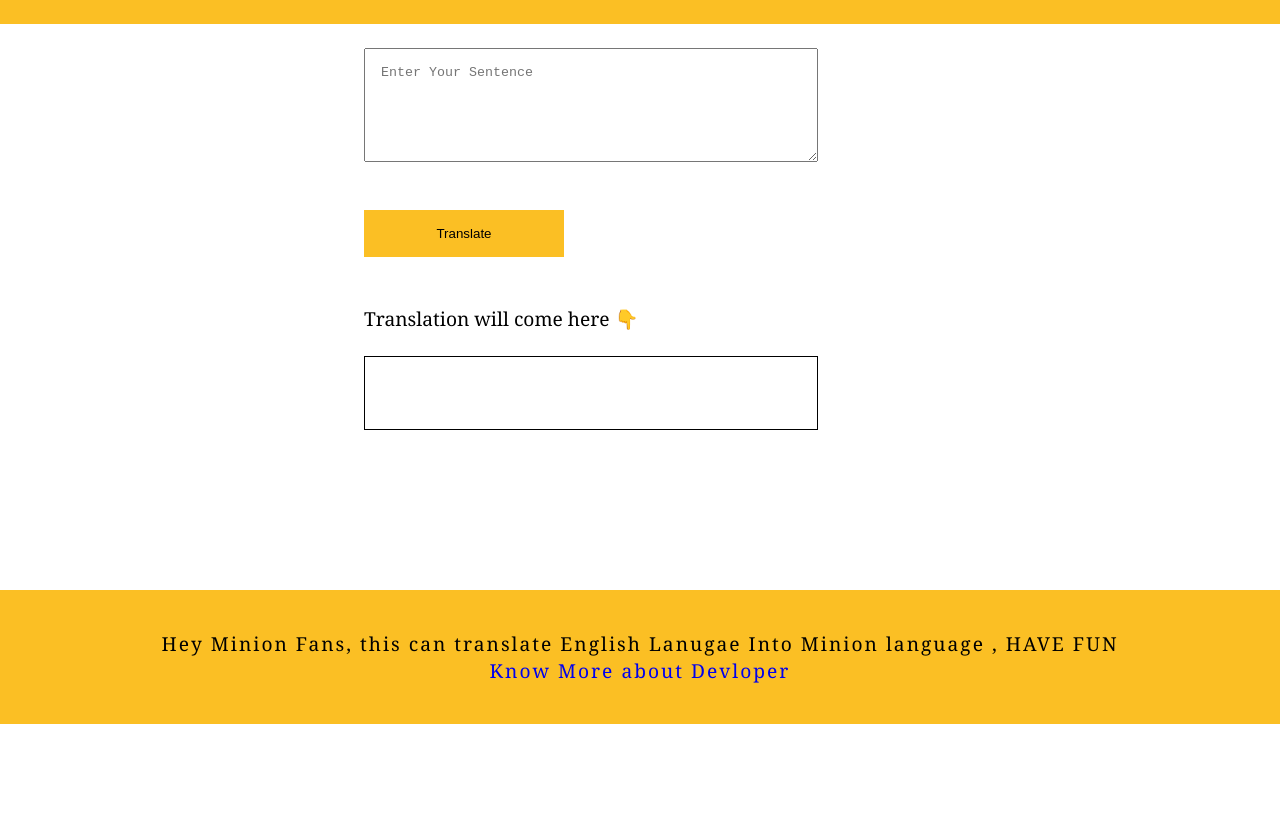
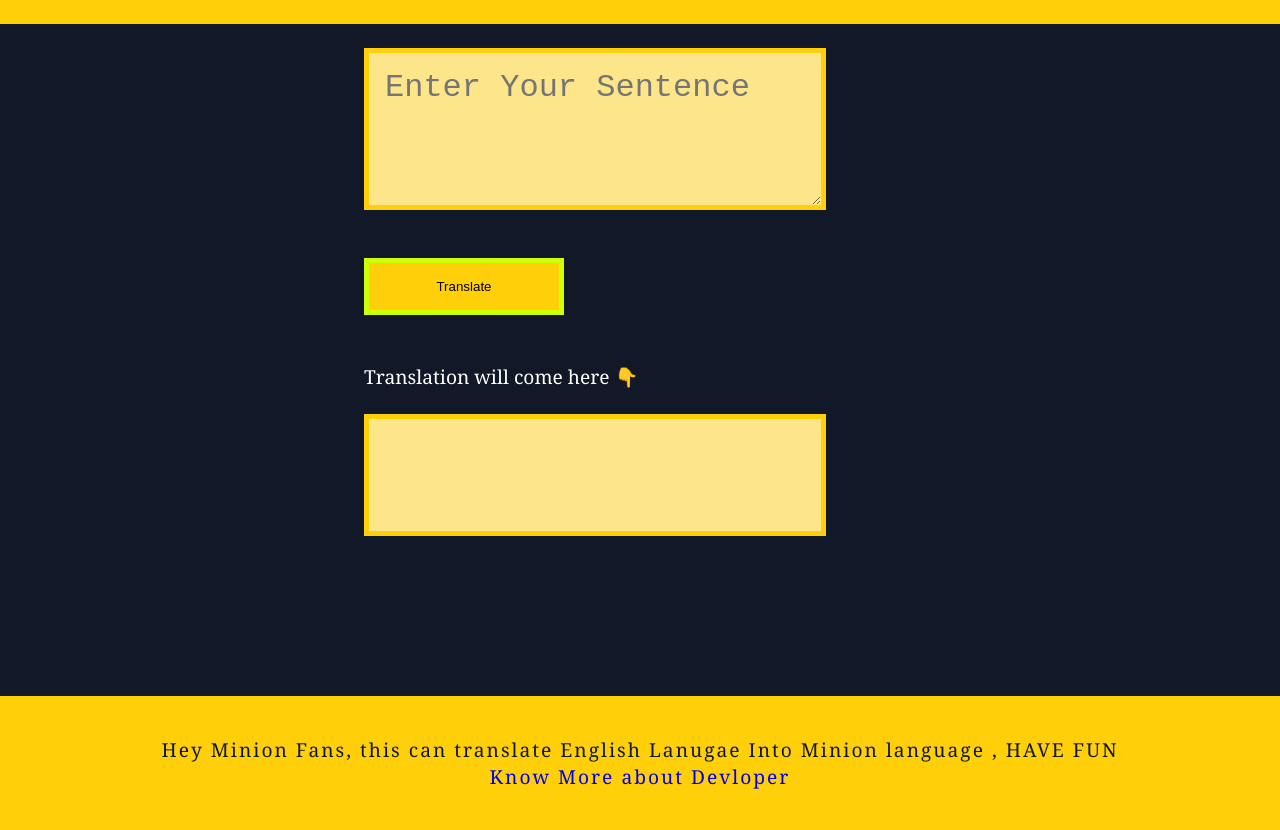
Before and after one commit to mimansha-swarup/Learning-how-to-use-API, a plain HTML site: page index.html in a window 1280 px wide. Shown: the part 95-925 px from the top of the page. Before the commit the page ends 819 px from the top, so only its background shows below. Drawn offline with Linux system fonts and the light colour scheme.

Commit message:
updated color scheme

```diff
--- a/style.css
+++ b/style.css
@@ -1,10 +1,13 @@
 :root {
-    --redbg-color: #F87171;
-    --banana-color: #FBBF24;
+    --banana-color: #ffcf09;
+    --offblack-color: #111827;
+    --complementary-color: #FDE68A;
 }
 
 body {
     margin: 0%;
+    color: var(--offblack-color);
+    background-color: var(--offblack-color);
     font-family: Georgia, 'Times New Roman', Times, serif;
     font-size: larger;
 }
@@ -17,11 +20,14 @@ nav {
 }
 
 textarea {
+    font-size: 2rem;
     display: block;
     margin: 1.5rem;
     padding: 1rem;
-    min-height: 10vh;
+    min-height: 15vh;
     width: 70%;
+    background-color: var(--complementary-color);
+    border: 5px solid var(--banana-color);
 }
 
 #inpt-btn {
@@ -29,19 +35,22 @@ textarea {
     padding: 1rem;
     background-color: var(--banana-color);
     width: 25vh;
-    border: 0;
+    border: 5px solid #cfff04;
 }
 
 p {
     margin: 1.5rem;
+    color: white;
 }
 
 #output-txt {
-    border: 1px solid black;
+    font-size: 1.5rem;
+    background-color: var(--complementary-color);
+    border: 5px solid var(--banana-color);
     display: block;
     margin: 1.5rem;
     padding: 1rem;
-    min-height: 5vh;
+    min-height: 10vh;
     width: 70%;
     margin-bottom: 3rm;
 }
@@ -53,18 +62,6 @@ p {
 .container-center {
     max-width: 600px;
     margin: auto;
-}
-
-.notice {
-    margin: 1.5rem;
-    padding: 1rem;
-    text-align: center;
-    font-weight: 700;
-    font-size: 1.3rem;
-    color: #1F2937;
-    border: 3px solid #7F1D1D;
-    border-radius: 2rem;
-    background-color: var(--redbg-color);
 }
 
 .link {
```
